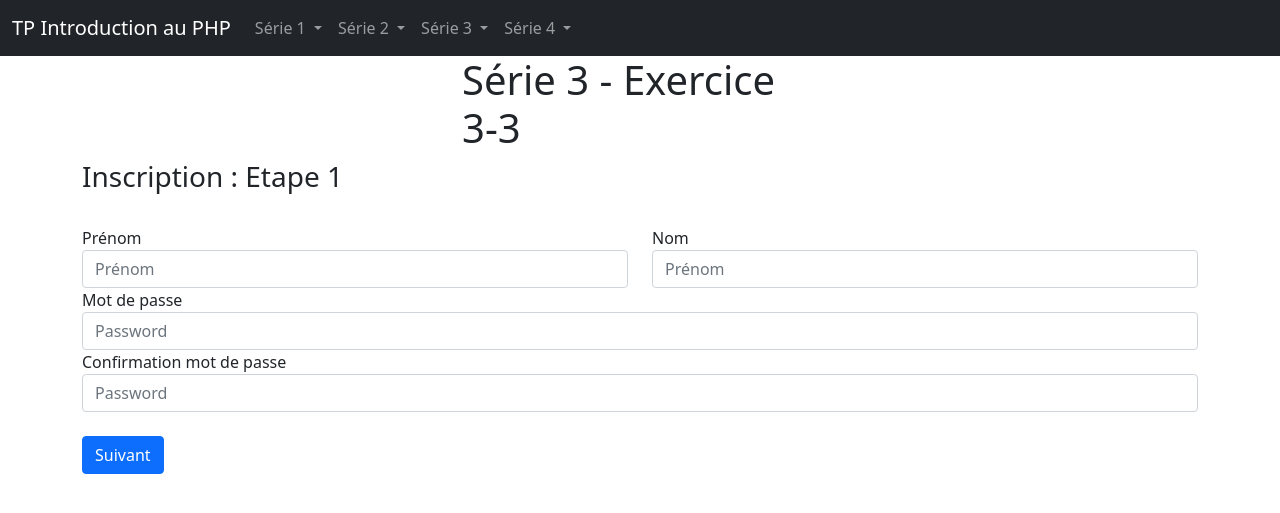
After one commit to arthurmadecprevost/tp-intro-php, a PHP site: page /intro_php/serie3/exercice3-3.php in a window 1280 px wide. The commit adds this page. Shown: the top 513 px of the page. Run offline with PHP 8.4, Linux system fonts and the light colour scheme.

Commit message:
serie3 exo3-1 et exo3-3 fini

```diff
--- /dev/null
+++ b/serie3/exercice3-3.php
@@ -0,0 +1,194 @@
+<?php
+  session_start();
+  $serie = '3';
+  $exercice = '3-3';
+  include('../template/header.php');
+?>
+    <div class="container">
+        <div class="row">
+            <div class="col-sm">
+            </div>
+            <div class="col-sm">
+            <h1><?php echo "Série $serie - Exercice $exercice"; ?></h1>
+            </div>
+            <div class="col-sm">
+            </div>
+        </div>
+<?php
+    if(!isset($_SESSION['num']))
+    {
+        $_SESSION['num'] = 1;
+    }
+    else
+    {
+        if(isset($_POST['suivant']) OR isset($_POST['valider']))
+        {
+            $_SESSION['num']++;
+        }
+        else
+        {
+            $_SESSION['num']--;
+        }
+    }
+    if(isset($_POST['valider']))
+    {
+?>
+    <br>
+    <h3>Merci</h3>
+    <p>Merci pour avoir rempli le formulaire d'inscription. Voici un résumé des informations saisies : </p>
+    <table class="table table-striped">
+        <tbody>
+            <tr>
+                <th>Prénom</th>
+                <td><?= $_SESSION['first_name'] ?></td>
+            </tr>
+            <tr>
+                <th>Nom</th>
+                <td><?= $_SESSION['last_name'] ?></td>
+            </tr>
+            <tr>
+                <th>Mot de passe</th>
+                <td><?= $_SESSION['password'] ?></td>
+            </tr>
+            <tr>
+                <th>Confirmation mot de passe</th>
+                <td><?= $_SESSION['confirm_password'] ?></td>
+            </tr>
+            <tr>
+                <th>Genre</th>
+                <td><?= $_SESSION['genre'] ?></td>
+            </tr>
+            <tr>
+                <th>Langage favori</th>
+                <td><?= $_SESSION['language'] ?></td>
+            </tr>
+            <tr>
+                <th>Souhaitez-vous recevoir notre newsletter ?</th>
+<?php
+        if(!empty($_POST['newsletter']))
+        {
+?>
+                <td><?= $_POST['newsletter'] ?></td>
+<?php
+        }
+        else
+        {
+?>
+                <td>No comments</td>
+            </tr>
+<?php   } ?>
+            <tr>
+                <th>Commentaires</th>
+<?php
+        if(!empty($_POST['comments']))
+        {
+?>
+                <td><?= $_POST['comments'] ?></td>
+            </tr>
+<?php
+        }
+        else
+        {
+?>
+                <td>No comments</td>
+            </tr>
+<?php   } ?>
+
+        </tbody>
+    </table>
+
+<?php
+    }
+        if($_SESSION['num'] == 1)
+        {
+?>
+
+        <h3>Inscription : Etape <?php echo $_SESSION['num']?></h3><br>
+        <form action="" method="post">
+            <div class="row">
+                <div class="col">
+                    <label>Prénom</label>
+                    <input type="text" class="form-control" name="first_name" placeholder="Prénom" required>
+                </div>
+                <div class="col">
+                    <label>Nom</label>
+                    <input type="text" class="form-control" name="last_name" placeholder="Prénom" required>
+                </div>
+            </div>
+            <div class="form-group">
+                <label for="exampleInputPassword1">Mot de passe</label>
+                <input type="password" class="form-control" name="password" placeholder="Password" required>
+            </div>
+            <div class="form-group">
+                <label for="exampleInputPassword1">Confirmation mot de passe</label>
+                <input type="password" class="form-control" name="confirm_password" placeholder="Password" required>
+            </div>
+            <br>
+            <button type="submit" name="suivant" class="btn btn-primary">Suivant</button>
+        </form>
+<?php
+        }
+        else if($_SESSION['num'] == 2)
+        {
+            $_SESSION['first_name'] = $_POST['first_name'];
+            $_SESSION['last_name'] = $_POST['last_name'];
+            $_SESSION['password'] = $_POST['password'];
+            $_SESSION['confirm_password'] = $_POST['confirm_password'];
+?>
+        <h3>Inscription : Etape <?php echo $_SESSION['num']?></h3><br>
+        <form action="" method="post">
+            <div class="form-check form-check-inline">
+                <input class="form-check-input" type="radio" name="genre" id="inlineRadio1" value="homme" required>
+                <label class="form-check-label" for="inlineRadio1">Homme</label>
+            </div>
+            <div class="form-check form-check-inline">
+                <input class="form-check-input" type="radio" name="genre" id="inlineRadio2" value="femme" required>
+                <label class="form-check-label" for="inlineRadio2">Femme</label>
+            </div>
+            <div class="form-row align-items-center">
+            <div class="col-auto my-1">
+                <label class="mr-sm-2" for="inlineFormCustomSelect">Votre langage préféré ?</label>
+                <select class="custom-select mr-sm-2" id="inlineFormCustomSelect" name="language" required>
+                    <option value="php">PHP</option>
+                    <option value="java">Java</option>
+                    <option value="python">Python</option>
+                    <option value="c">C</option>
+                    <option value="cobol">Cobol</option>
+                </select>
+                </div>
+            </div>
+            <br>
+            <button type="submit" name="suivant" class="btn btn-primary">Suivant</button>
+        </form>
+<?php
+        }
+        else if($_SESSION['num'] == 3)
+        {
+            $_SESSION['genre'] = $_POST['genre'];
+            $_SESSION['language'] = $_POST['language'];
+?>
+        <h3>Inscription : Etape <?php echo $_SESSION['num']?></h3><br>
+        <form action="" method="post">
+            <div class="form-group row">
+                <label class="col-sm-2">Souhaitez-vous recevoir notre newsletter ?</label>
+                <div class="col-sm-10">
+                    <div class="form-check">
+                        <input type="checkbox" class="form-check-input" name="newsletter" id="gridCheck1" value="yes" required>
+                    </div>
+                </div>
+            </div>
+            <div class="form-group">
+                <label for="exampleFormControlTextarea1">Des commentaires ?</label>
+                <textarea class="form-control" name="comments" rows="3"></textarea>
+            </div>
+            <br>
+            <button type="submit" name="valider" class="btn btn-primary">Envoyer</button>
+        </form>
+<?php
+        }
+?>
+    </div>
+    <script src="https://cdn.jsdelivr.net/npm/bootstrap@5.0.0-beta1/dist/js/bootstrap.bundle.min.js" integrity="sha384-ygbV9kiqUc6oa4msXn9868pTtWMgiQaeYH7/t7LECLbyPA2x65Kgf80OJFdroafW" crossorigin="anonymous"></script>
+
+    </body>
+</html>
--- a/template/header.php
+++ b/template/header.php
@@ -59,7 +59,9 @@
                 <ul class="dropdown-menu dropdown-menu-dark" aria-labelledby="navbarDarkDropdownMenuLink">
                     <li><a class="dropdown-item" href="<?= $URL_base ?>/serie3/exercice1.php">Exercice 1</a></li>
                     <li><a class="dropdown-item" href="<?= $URL_base ?>/serie3/exercice2.php">Exercice 2</a></li>
-                    <li><a class="dropdown-item" href="<?= $URL_base ?>/serie3/exercice3.php">Exercice 3</a></li>
+                    <li><a class="dropdown-item" href="<?= $URL_base ?>/serie3/exercice3-1.php">Exercice 3-1</a></li>
+                    <li><a class="dropdown-item" href="<?= $URL_base ?>/serie3/exercice3-2.php">Exercice 3-2</a></li>
+                    <li><a class="dropdown-item" href="<?= $URL_base ?>/serie3/exercice3-3.php">Exercice 3-3</a></li>
                     <li><a class="dropdown-item" href="<?= $URL_base ?>/serie3/exercice4.php">Exercice 4</a></li>
                 </ul>
             </li>
```
Also changed, not shown: serie3/exercice3-1.php (renamed from serie3/exercice3.php, +15 -3 lines), serie3/exercice3-2.php (added, +142 -0 lines).
